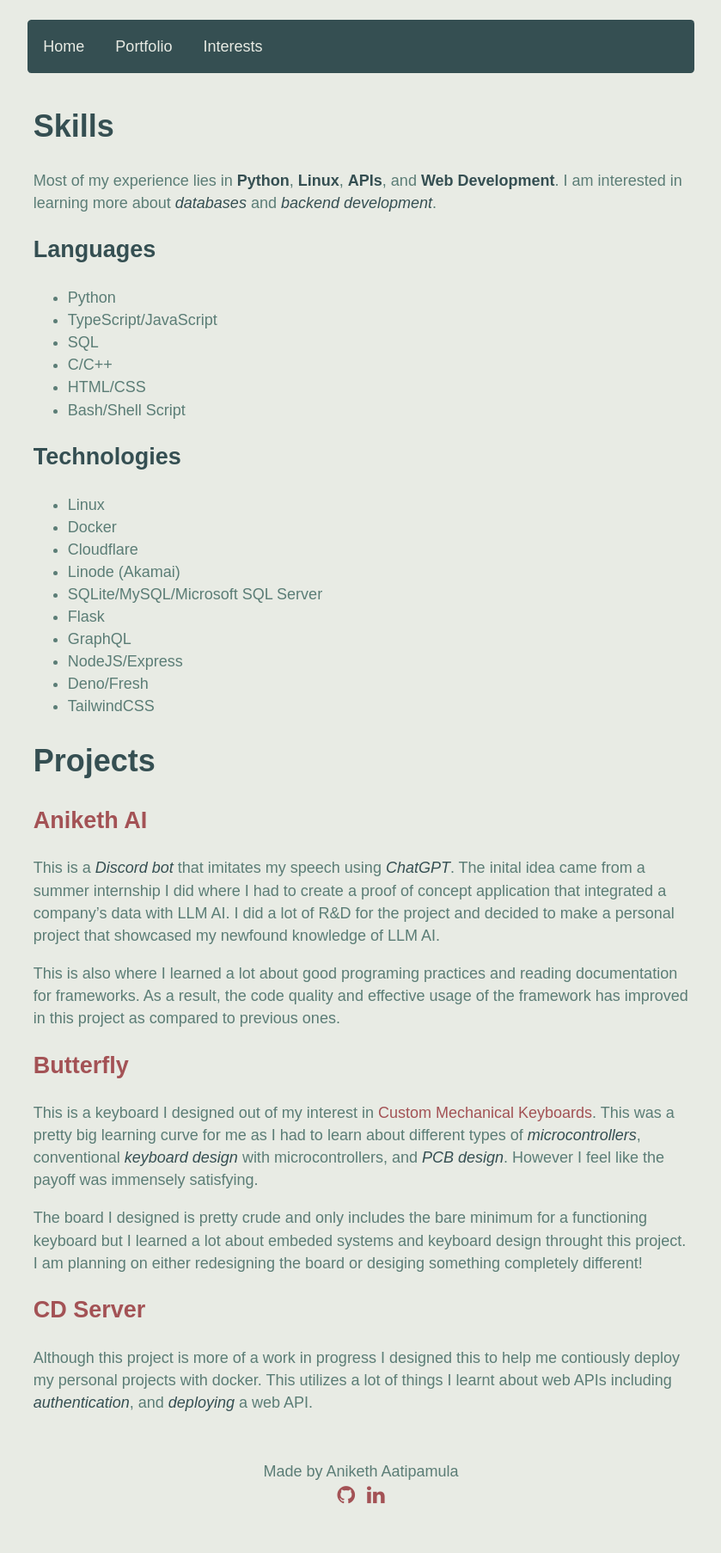
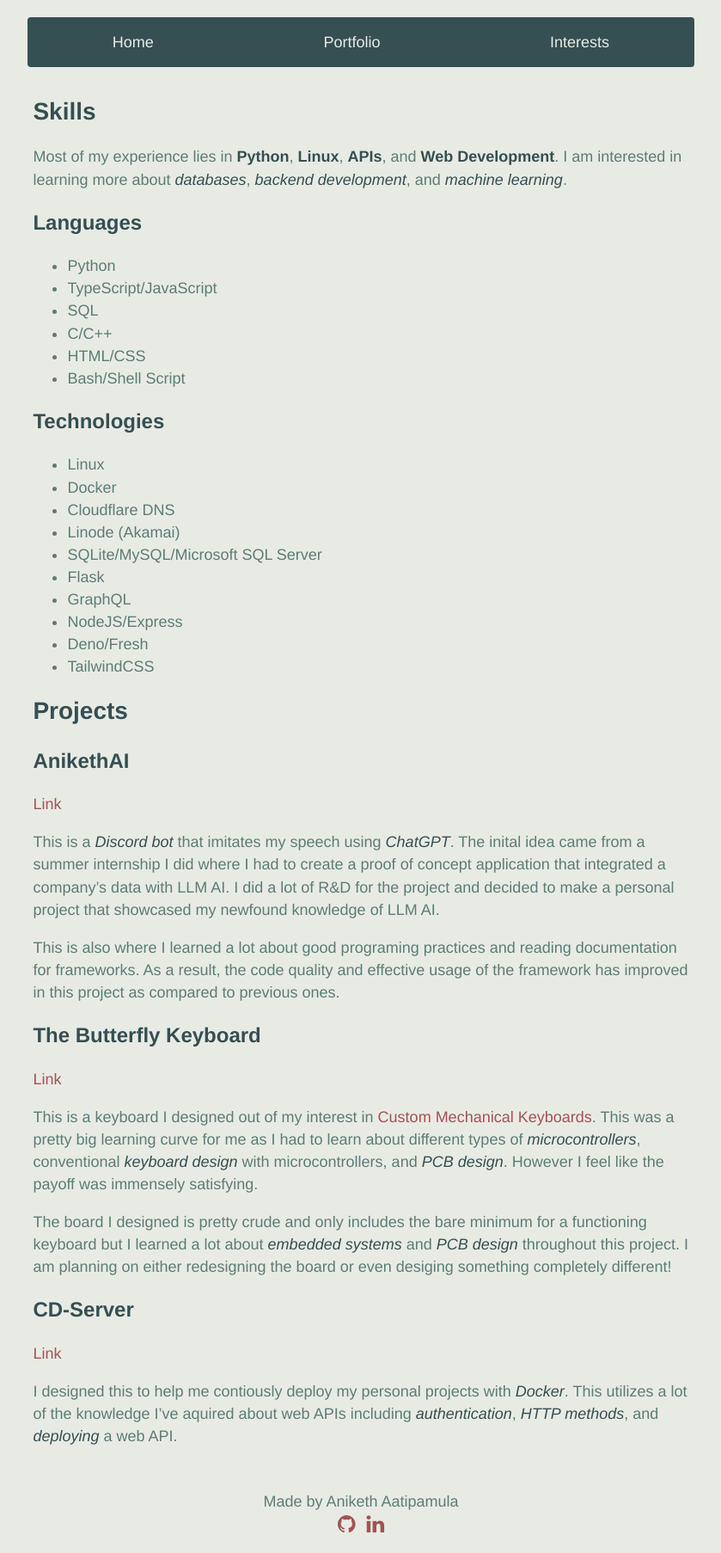
Before and after one commit to aaatipamula/aaatipamula.github.io, a Jekyll site: the page built from projects/index.md, in a window 1280 px wide. Shown: the whole page at 86% size, without its empty margins (220-1059 px from the left). Built offline with Jekyll 4.4.1, drawn with Linux system fonts in a browser that asks for light colours; our own code applies the rules of GitHub Pages for plain Markdown files; before the commit the page ends 1774 px from its top, so only the background shows below that.

Commit message:
updates to css styling, and some changes to content (#6)

```diff
--- a/_includes/head.html
+++ b/_includes/head.html
@@ -11,5 +11,6 @@
 
   <!-- Rubik font -->
   <link rel="https://fonts.googleapis.com/css?family=Rubik"/>
+  <link rel="https://fonts.googleapis.com/css?family=Rubik+Mono+One"/>
 
 </head>
--- a/_includes/header.html
+++ b/_includes/header.html
@@ -1,6 +1,7 @@
 <nav>
   <a href="{{ site.baseurl }}/">Home</a>
   {% for page in site.data.nav %}
-    <a href="{{ page.link | absolute_url }}">{{ page.name }}</a>
+  <a id="{{ page.name. | downcase }}" href="{{ page.link | absolute_url }}">{{ page.name }}</a>
   {% endfor %}
 </nav>
+<script type="text/javascript">highlightNav()</script>
--- a/_sass/main.scss
+++ b/_sass/main.scss
@@ -1,15 +1,12 @@
 @import "color";
-
-// set fontsize
-html {
-  font-size: 13px;
-}
+@charset "utf-8";
 
 // main content
 body {
+  color: $secondary;
   background: $primary;
-  color: $secondary;
-  font-family: "Rubik", sans-serif;
+  font-size: 13px;
+  font-family: "Rubik", Helvetica, Arial, Freesans, clean, sans-serif;
   line-height: 1.45;
   margin: 1rem auto 1rem;
   padding: .25rem;
@@ -29,17 +26,40 @@ a:hover {
   color: $emphasishl;
 }
 
-// bold, italics, headers etc.
-b,
-strong,
-em,
-h1,
-h2,
-h3,
-h4,
-h5,
+// italics
+em {
+  color: $accent;
+}
+
+// bold and header properties
+b, strong, h1, h2, h3, h4, h5, h6 {
+  color: $accent;
+  font-weight: bold;
+}
+
+h1 {
+    font-size: 28px;
+}
+
+h2 {
+    font-size: 24px;
+}
+
+h3 {
+    font-size: 18px;
+}
+
+h4 {
+    font-size: 16px;
+}
+
+h5 {
+    font-size: 14px;
+}
+
 h6 {
-  color: $accent;
+    background-color: inherit;
+    font-size: 14px;
 }
 
 i {
@@ -55,10 +75,27 @@ blockquote {
 }
 
 // code blocks
-// change code fornt maybe
+code, pre {
+    font-family: "Rubik Mono One", Menlo, Monaco, "Courier New", monospace;
+    background-color: $primaryhl;
+    border-radius: 3px;
+}
+
 code {
-  font-family: Menlo, Monaco, "Courier New", monospace;
-  background-color: $primaryhl;
+    margin: 0 2px;
+    padding: 0 5px;
+}
+
+pre {
+    line-height: 1.25em;
+    overflow: auto;
+    padding: 6px 10px;
+}
+
+pre > code {
+    border: 0;
+    margin: 0;
+    padding: 0;
 }
 
 // table, table headers and rows
@@ -73,11 +110,13 @@ th, td {
   padding: .5rem;
 }
 
+
 // visible line breaks
 hr {
   color: $accent;
   background-color: $accent;
   height: 3px;
+  border-radius: 3px;
 }
 
 // svg images
@@ -89,17 +128,6 @@ svg {
 // iframes
 iframe {
   max-width: 100%;
-}
-
-// logo stuff
-#logo-background {
-  stroke: $primaryhl;
-  fill: $primary;
-}
-
-#logo-text {
-  stroke: $accent;
-  fill: $accent;
 }
 
 // set container sizes
@@ -134,7 +162,7 @@ circle {
     width: 60%;
   }
 
-  html {
+  body {
     font-size: 18px;
   }
 
--- a/_sass/nav.scss
+++ b/_sass/nav.scss
@@ -8,7 +8,7 @@ nav {
   border-radius: .25rem;
   background-color: $accent;
   display: flex;
-  justify-content: center;
+  justify-content: space-around;
   width: 81%;
 }
 
@@ -17,7 +17,12 @@ nav a {
   display: block;
   text-align: center;
   color: $primary;
-  padding: 1rem 1rem;
+  padding: 1rem 1em;
+}
+
+nav a.onpage {
+  background-color: $accenthl;
+  color: $primaryhl;
 }
 
 // change the hover color
@@ -30,6 +35,5 @@ nav a:hover {
 @media screen and (min-width: 480px) {
   nav {
     width: 61%;
-    justify-content: left;
   }
 }
--- a/assets/js/main.js
+++ b/assets/js/main.js
@@ -15,6 +15,7 @@ function getRandomInt(min, max) {
   max = Math.floor(max);
   return Math.floor(Math.random() * (max - min + 1)) + min;
 }
+
 
 // animate my signature
 async function animateSignature(signatureID, durationMultiplier) {
@@ -83,3 +84,10 @@ function spotifyFrames(addBeforeID) {
 
   parent.insertBefore(musicDiv, child)
 }
+
+function highlightNav() {
+  for (const child of document.querySelector("nav").children) {
+    let basepath = window.location.pathname.split("/")[1];
+    child.classList.toggle("onpage", child.id === basepath);
+  }
+}
--- a/projects/index.md
+++ b/projects/index.md
@@ -5,7 +5,7 @@ permalink: /portfolio
 
 # Skills
 
-Most of my experience lies in **Python**, **Linux**, **APIs**, and **Web Development**. I am interested in learning more about *databases* and *backend development*.
+Most of my experience lies in **Python**, **Linux**, **APIs**, and **Web Development**. I am interested in learning more about *databases*, *backend development*, and *machine learning*.
 
 ## Languages
 
@@ -20,7 +20,7 @@ Most of my experience lies in **Python**, **Linux**, **APIs**, and **Web Develop
 
 - Linux
 - Docker
-- Cloudflare
+- Cloudflare DNS
 - Linode (Akamai)
 - SQLite/MySQL/Microsoft SQL Server
 - Flask
@@ -31,18 +31,24 @@ Most of my experience lies in **Python**, **Linux**, **APIs**, and **Web Develop
 
 # Projects
 
-## [Aniketh AI](https://github.com/aaatipamula/anikethAI)
+## AnikethAI
+
+[Link](https://github.com/aaatipamula/anikethAI)
 
 This is a *Discord bot* that imitates my speech using *ChatGPT*. The inital idea came from a summer internship I did where I had to create a proof of concept application that integrated a company's data with LLM AI. I did a lot of R&D for the project and decided to make a personal project that showcased my newfound knowledge of LLM AI.
 
 This is also where I learned a lot about good programing practices and reading documentation for frameworks. As a result, the code quality and effective usage of the framework has improved in this project as compared to previous ones.
 
-## [Butterfly](https://github.com/aaatipamula/butterfly)
+## The Butterfly Keyboard
+
+[Link](https://github.com/aaatipamula/butterfly)
 
 This is a keyboard I designed out of my interest in [Custom Mechanical Keyboards](/interests/computers#custom-kechanical-keyboards). This was a pretty big learning curve for me as I had to learn about different types of *microcontrollers*, conventional *keyboard design* with microcontrollers, and *PCB design*. However I feel like the payoff was immensely satisfying.
 
-The board I designed is pretty crude and only includes the bare minimum for a functioning keyboard but I learned a lot about embeded systems and keyboard design throught this project. I am planning on either redesigning the board or desiging something completely different!
+The board I designed is pretty crude and only includes the bare minimum for a functioning keyboard but I learned a lot about *embedded systems* and *PCB design* throughout this project. I am planning on either redesigning the board or even desiging something completely different!
 
-## [CD Server](https://github.com/aaatipamula/cd-server)
+## CD-Server
 
-Although this project is more of a work in progress I designed this to help me contiously deploy my personal projects with docker. This utilizes a lot of things I learnt about web APIs including *authentication*, and *deploying* a web API.
+[Link](https://github.com/aaatipamula/cd-server)
+
+I designed this to help me contiously deploy my personal projects with *Docker*. This utilizes a lot of the knowledge I've aquired about web APIs including *authentication*, *HTTP methods*, and *deploying* a web API.
```
Also changed, not shown: index.md (+4 -4 lines).
